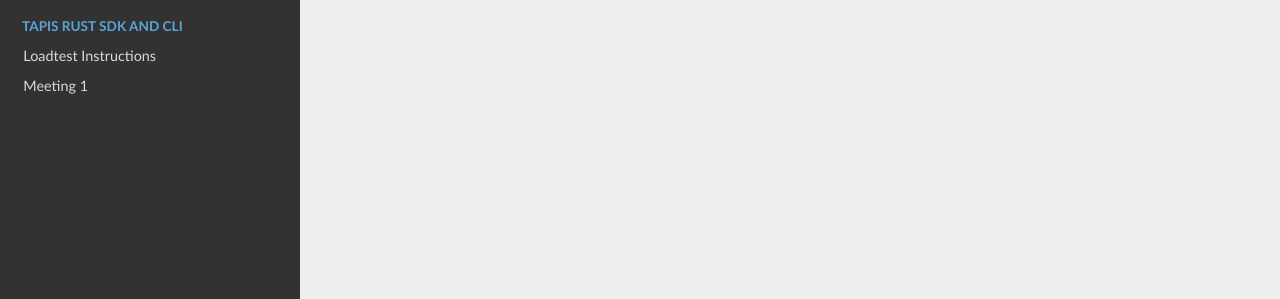
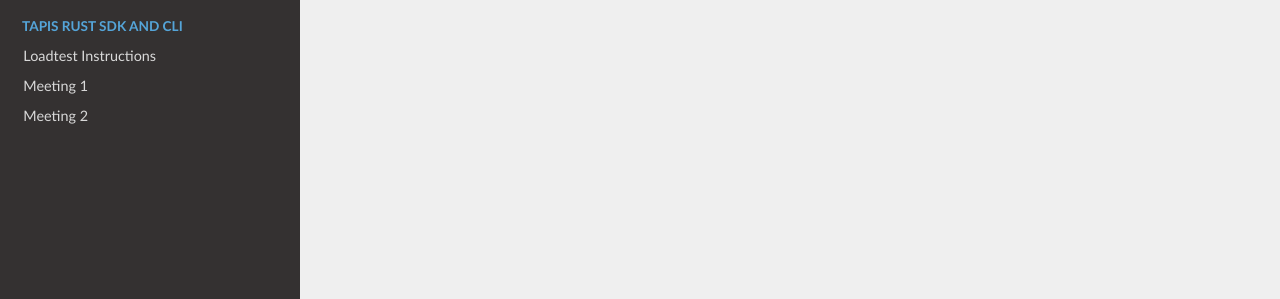
Before and after one commit to tyler0852/tylers-tacc-research, an MkDocs documentation site: the page built from docs/index.md, in a window 1280 px wide. Shown: the part 598-897 px from the top of the page. Built offline with MkDocs 1.6.1, drawn with Linux system fonts in a browser that asks for light colours; nearby versions of some CDN libraries.

Commit message:
Add Meeting 2 documentation to mkdocs.yml

```diff
--- a/mkdocs.yml
+++ b/mkdocs.yml
@@ -24,6 +24,7 @@ nav:
   - Tapis Rust SDK and CLI:
       - Loadtest Instructions: tapis/loadtest_instructions.md
       - Meeting 1: tapis/meeting-1.md
+      - Meeting 2: tapis/meeting-2.md
 
 markdown_extensions:
   - admonition
```
